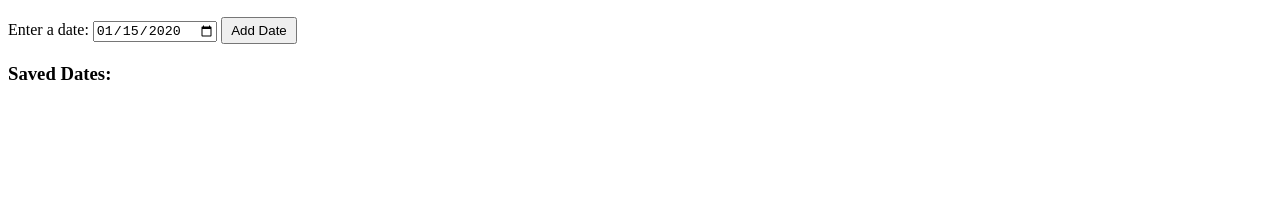
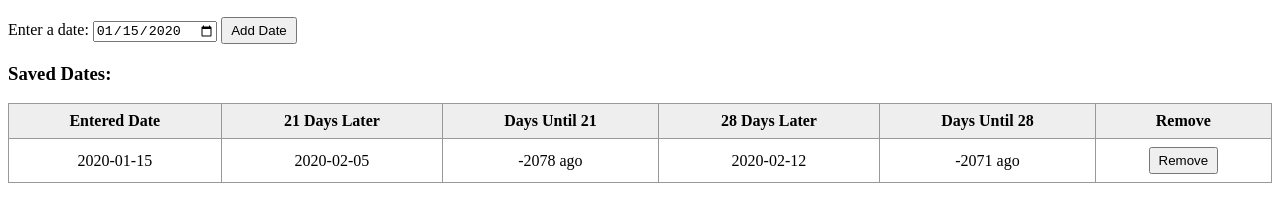
Before and after one commit to Chr1sG1thub/Latazed, a plain HTML site: page index.html in a window 1280 px wide. Both pictures are taken after typing "2020-01-15" into the empty fields and a click on the button "Add Date". Shown: the part 50-272 px from the top of the page. Drawn offline with Linux system fonts and the light colour scheme.

Commit message:
Update index.html

```diff
--- a/index.html
+++ b/index.html
@@ -60,3 +60,70 @@ function calculateForDate(inputDateStr) {
     date21: date21.toISOString().substring(0,10),
     daysUntil21,
     date28: date28.toISOString().substring(0,10),
+    daysUntil28
+  };
+}
+
+function addDate() {
+  const inputDateStr = document.getElementById('inputDate').value;
+  if(!inputDateStr) {
+    alert('Please enter a date.');
+    return;
+  }
+  let arr = getDataArray();
+  if (arr.some(entry => entry.inputDate === inputDateStr)) {
+    alert("Date already saved.");
+    return;
+  }
+  const data = calculateForDate(inputDateStr);
+  arr.push(data);
+  setDataArray(arr);
+  displaySavedDates();
+}
+
+function displaySavedDates() {
+  const arr = getDataArray();
+  const div = document.getElementById('savedDates');
+  if (!arr.length) {
+    div.innerHTML = "<p>No dates entered yet.</p>";
+    return;
+  }
+  let html = `<table>
+    <thead>
+      <tr>
+        <th>Entered Date</th>
+        <th>21 Days Later</th>
+        <th>Days Until 21</th>
+        <th>28 Days Later</th>
+        <th>Days Until 28</th>
+        <th>Remove</th>
+      </tr>
+    </thead><tbody>`;
+
+  arr.forEach((data, idx) => {
+    html += `<tr>
+      <td>${data.inputDate}</td>
+      <td>${data.date21}</td>
+      <td>${data.daysUntil21} ${data.daysUntil21 >= 0 ? 'remaining' : 'ago'}</td>
+      <td>${data.date28}</td>
+      <td>${data.daysUntil28} ${data.daysUntil28 >= 0 ? 'remaining' : 'ago'}</td>
+      <td><button onclick="removeDate(${idx})">Remove</button></td>
+    </tr>`;
+  });
+
+  html += `</tbody></table>`;
+  div.innerHTML = html;
+}
+
+function removeDate(index) {
+  let arr = getDataArray();
+  arr.splice(index, 1);
+  setDataArray(arr);
+  displaySavedDates();
+}
+
+window.onload = displaySavedDates;
+</script>
+
+</body>
+</html>
```
